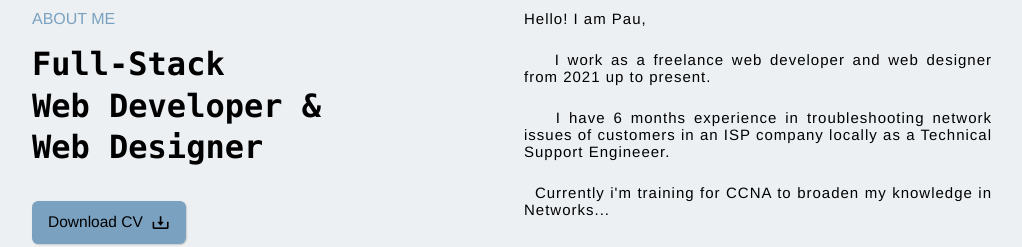
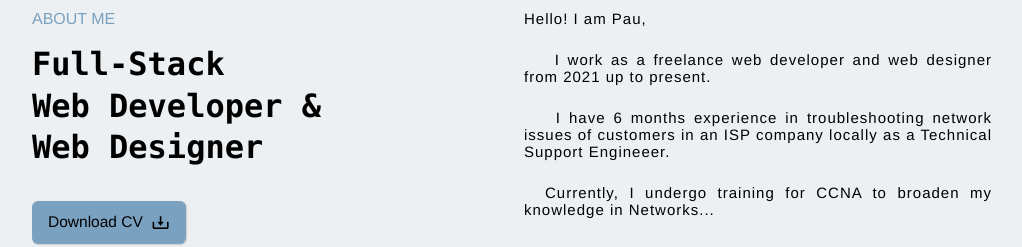
Before and after one commit to pfdelfin98/pfdelfin98, a plain HTML site: page index.html in a window 1280 px wide. Shown: the part 716-963 px from the top of the page, without its empty margins (128-1150 px from the left). Drawn offline with nearby package versions, Linux system fonts and the light colour scheme.

Commit message:
Update index.html

```diff
--- a/index.html
+++ b/index.html
@@ -100,7 +100,7 @@
                 <p>Hello! I am Pau,</p>
                 <p>&nbsp &nbsp I work as a freelance web developer and web designer from 2021 up to present.</p>
                 <p>&nbsp &nbsp I have 6 months experience in troubleshooting network issues of customers in an ISP company locally as a Technical Support Engineeer.</p>
-                <p>&nbsp Currently i'm training for CCNA to broaden my knowledge in Networks...</p>
+                <p>&nbsp Currently, I undergo training for CCNA to broaden my knowledge in Networks...</p>
 
             </div>
         </div>
```
